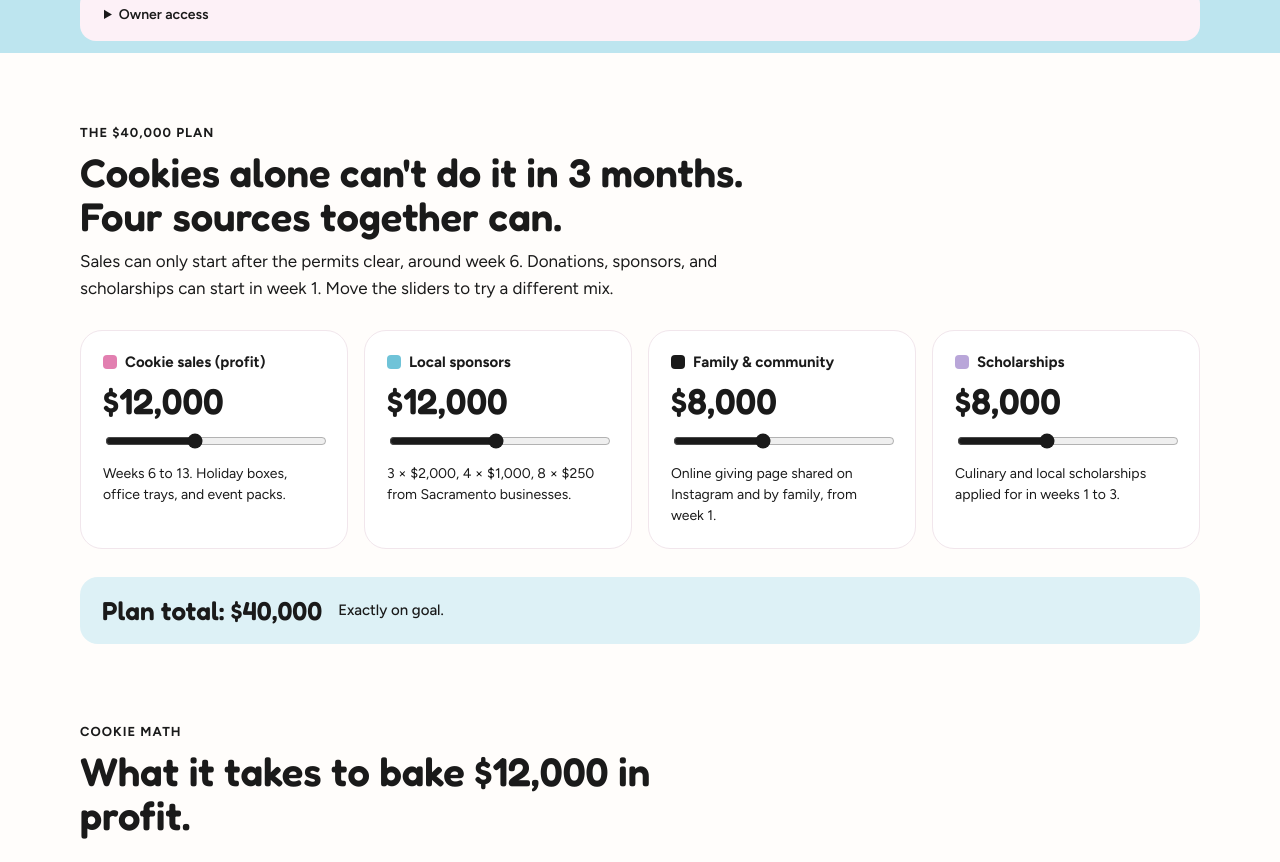
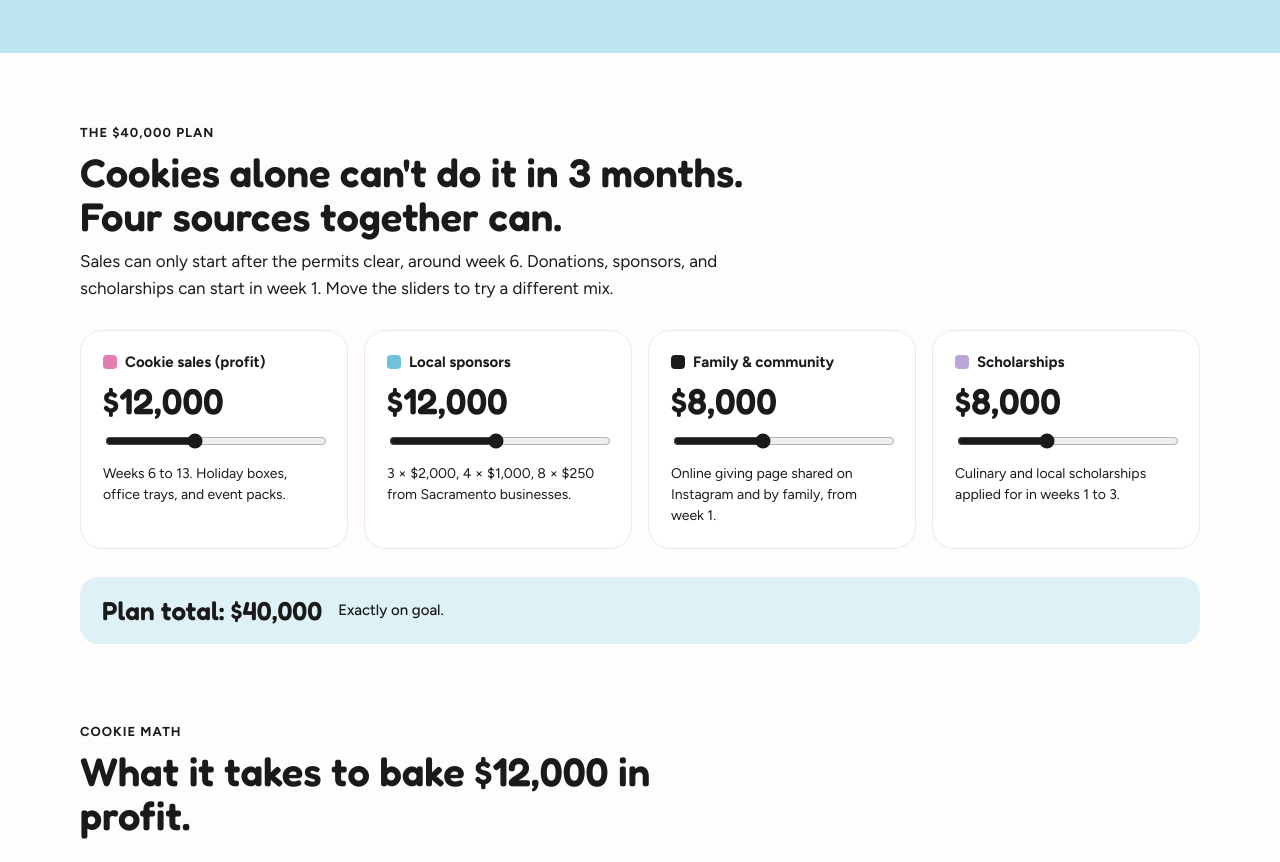
Before and after one commit to Naylahknee/alice-nikoles-baked-goods, a website: page index.html in a window 1280 px wide. Shown: the part 832-1694 px from the top of the page. Drawn offline with Linux system fonts and the light colour scheme; no server answers.

Commit message:
Keep owner controls in the page flow and simplify signed-in controls (#2)

```diff
--- a/cookie-animation.css
+++ b/cookie-animation.css
@@ -1,7 +1,7 @@
 .bake-layout{display:grid;grid-template-columns:minmax(0,1fr);gap:24px;align-items:start;max-width:600px;margin:auto;width:100%}
 .bake-layout[data-owner=true]{max-width:none;grid-template-columns:repeat(auto-fit,minmax(min(100%,380px),1fr))}
 .owner-checklist:not([data-owner=true]){display:none!important}
-.owner-signin{max-width:1072px;margin:20px auto;padding:16px 24px;font:14px/1.5 Figtree,system-ui;background:#fdf1f7;border-radius:16px}
+#owner-access-mount{display:flow-root;width:100%;position:relative;background:#fffdfb;clear:both}.owner-signin [hidden]{display:none!important}.owner-signin{box-sizing:border-box;width:calc(100% - 48px);max-width:1072px;margin:20px auto;padding:16px 24px;font:14px/1.5 Figtree,system-ui;background:#fdf1f7;border-radius:16px}
 .owner-signin summary{cursor:pointer;font-weight:600}.owner-signin p{margin:12px 0}.owner-signin button{font:inherit;border:1px solid #c9b6bf;background:white;padding:8px 16px;border-radius:12px;cursor:pointer}
 .cookie-scene{display:block;overflow:hidden}.ingredient-particle{opacity:0;animation:ingredient-fall 1.05s cubic-bezier(.4,0,.8,.5) both}.ingredient-source{transform-origin:160px 75px;animation:container-pour 2.2s ease both}.flour-puff{opacity:0;transform-origin:200px 190px;animation:flour-cloud 1.6s .6s ease-out both}.vanilla-stream{stroke-dasharray:120;stroke-dashoffset:120;animation:vanilla-pour 1.8s .3s ease both}.mixing-whisk{transform-origin:200px 210px;animation:whisk-mix .5s ease-in-out 6 alternate}.dough-swirl{transform-origin:200px 218px;animation:dough-mix 3s ease-in-out both}.oven-heat{animation:heat-pulse .8s ease-in-out 4 alternate}.oven-cookie{animation:cookie-rise 3s ease both;transform-box:fill-box;transform-origin:bottom}.fresh-cookie,.chip-pop{transform-origin:200px 150px;animation:cookie-reveal .7s cubic-bezier(.2,1.4,.5,1) both}.chip-pop{transform-box:fill-box;transform-origin:center}.cookie-bite{transform-box:fill-box;transform-origin:center;animation:bite .3s ease-out both}.cookie-crumbs{animation:crumbs .6s ease-out both}
 @keyframes ingredient-fall{0%{opacity:0;transform:translate(0,-10px) rotate(-15deg)}10%{opacity:1}85%{opacity:1}100%{opacity:0;transform:translate(var(--drift),var(--fall)) rotate(70deg)}}
@@ -11,3 +11,5 @@
 @keyframes whisk-mix{from{transform:translateX(-18px) rotate(-13deg)}to{transform:translateX(18px) rotate(13deg)}}
 @keyframes dough-mix{to{transform:rotate(360deg)}}@keyframes heat-pulse{to{opacity:.55}}@keyframes cookie-rise{from{transform:scaleY(.65)}to{transform:scaleY(1.1)}}@keyframes cookie-reveal{from{opacity:0;transform:translateY(35px) scale(.5)}to{opacity:1;transform:translateY(0) scale(1)}}@keyframes bite{from{transform:scale(.1)}to{transform:scale(1)}}@keyframes crumbs{from{opacity:0;transform:translateY(-35px)}to{opacity:1;transform:translateY(0)}}
 @media(prefers-reduced-motion:reduce){.cookie-scene *{animation:none!important}.ingredient-particle,.flour-puff,.vanilla-stream{display:none}}
+
+#resources{scroll-margin-top:84px}
--- a/owner-access.js
+++ b/owner-access.js
@@ -1,7 +1,7 @@
 (() => {
-  let token = '', notify, timer, busy = false, clientId;
+  let token = '', notify, timer, busy = false, clientId, panel;
   let current = {owner:false,ownerGroups:[],checks:{},publicDone:0};
-  const emit = patch => { current = {...current,...patch}; notify?.(current); };
+  const emit = patch => { current = {...current,...patch}; notify?.(current); if(panel){ panel.querySelector('summary').textContent=current.owner ? 'Owner tools' : 'Owner access'; panel.querySelector('#owner-google-button').hidden=current.owner; panel.querySelector('button').hidden=!current.owner; panel.querySelector('p').hidden=current.owner; } };
   async function refresh() {
     try {
       const res = await fetch('/api/progress', {headers:token ? {Authorization:`Bearer ${token}`} : {}, cache:'no-store'});
@@ -16,7 +16,11 @@
     const box = document.createElement('details');
     box.className = 'owner-signin';
     box.innerHTML = '<summary>Owner access</summary><p>Sign in with an authorized Google account to manage the preparation checklist.</p><div id="owner-google-button"></div><p id="owner-login-status" role="status"></p><button type="button">Sign out</button>';
-    document.body.append(box);
+    const mount = document.getElementById('owner-access-mount');
+    if (!mount) return;
+    panel = box;
+    mount.append(box);
+    box.querySelector('button').hidden = !current.owner;
     box.querySelector('button').onclick = () => { token=''; window.google?.accounts.id.disableAutoSelect(); emit({owner:false,ownerGroups:[],checks:{},progressStatus:'Signed out'}); refresh(); };
     box.addEventListener('toggle', async () => {
       if (!box.open || box.dataset.loaded) return;
@@ -26,7 +30,7 @@
       box.dataset.loaded='true';
       const script = document.createElement('script'); script.src='https://accounts.google.com/gsi/client';
       script.onload = () => {
-        window.google.accounts.id.initialize({client_id:clientId,callback:async response => {token=response.credential; await refresh(); status.textContent=current.owner ? 'Owner access enabled.' : 'This account is not authorized, or progress is unavailable.';}});
+        window.google.accounts.id.initialize({client_id:clientId,callback:async response => {token=response.credential; await refresh(); status.textContent=current.owner ? 'Owner access enabled. Manage your checklist in Resources.' : 'This account is not authorized, or progress is unavailable.'; if(current.owner){box.open=false;document.getElementById('resources')?.scrollIntoView({behavior:'smooth',block:'start'});}}});
         window.google.accounts.id.renderButton(box.querySelector('#owner-google-button'),{theme:'outline',size:'large'});
       };
       script.onerror = () => {status.textContent='Google sign-in could not load. Please try again.';delete box.dataset.loaded;};
```
Also changed, not shown: index.html (+1 -1 lines).
